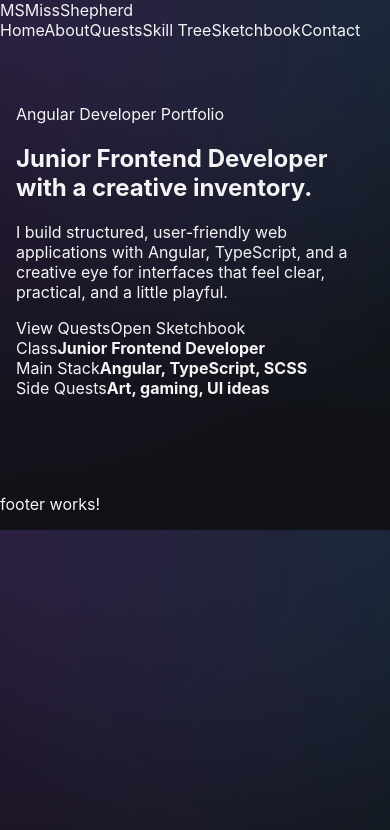
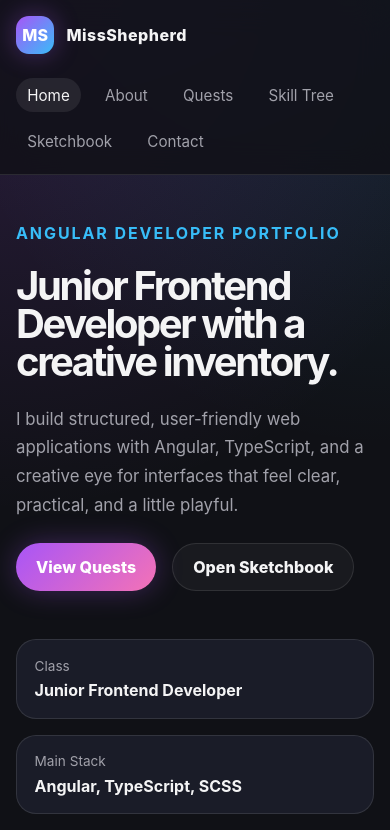
Before and after one commit to MissShepherd/missshepherd-portfolio, an Angular app: page / in a window 390 px wide. Shown: the top 830 px of the page. Built offline with nearby package versions, Linux system fonts and the light colour scheme.

Commit message:
feat: add header and home page styles for layout and responsiveness

```diff
--- a/src/app/components/header/header.scss
+++ b/src/app/components/header/header.scss
@@ -0,0 +1,66 @@
+.site-header {
+  position: sticky;
+  top: 0;
+  z-index: 10;
+  display: flex;
+  align-items: center;
+  justify-content: space-between;
+  gap: 1.5rem;
+  padding: 1rem max(1rem, calc((100vw - 1120px) / 2));
+  background: rgba(16, 17, 22, 0.82);
+  backdrop-filter: blur(16px);
+  border-bottom: 1px solid var(--border);
+}
+
+.brand {
+  display: inline-flex;
+  align-items: center;
+  gap: 0.75rem;
+  font-weight: 800;
+}
+
+.brand-mark {
+  display: grid;
+  place-items: center;
+  width: 2.4rem;
+  height: 2.4rem;
+  border-radius: 0.8rem;
+  background: linear-gradient(135deg, var(--accent), var(--accent-2));
+  color: white;
+  box-shadow: 0 0 24px rgba(168, 85, 247, 0.35);
+}
+
+.brand-text {
+  letter-spacing: 0.03em;
+}
+
+.nav-links {
+  display: flex;
+  align-items: center;
+  gap: 0.8rem;
+  color: var(--muted);
+  font-size: 0.95rem;
+}
+
+.nav-links a {
+  padding: 0.45rem 0.7rem;
+  border-radius: 999px;
+  transition: 180ms ease;
+}
+
+.nav-links a:hover,
+.nav-links a.active {
+  color: var(--text);
+  background: rgba(255, 255, 255, 0.08);
+}
+
+@media (max-width: 760px) {
+  .site-header {
+    align-items: flex-start;
+    flex-direction: column;
+  }
+
+  .nav-links {
+    flex-wrap: wrap;
+  }
+}
--- a/src/app/pages/home/home.scss
+++ b/src/app/pages/home/home.scss
@@ -0,0 +1,96 @@
+.hero {
+  min-height: calc(100vh - 10rem);
+  display: grid;
+  align-content: center;
+  gap: 1.5rem;
+}
+
+.eyebrow {
+  margin: 0;
+  color: var(--accent-2);
+  font-weight: 700;
+  letter-spacing: 0.12em;
+  text-transform: uppercase;
+}
+
+h1 {
+  max-width: 850px;
+  margin: 0;
+  font-size: clamp(2.5rem, 7vw, 5.8rem);
+  line-height: 0.95;
+  letter-spacing: -0.06em;
+}
+
+.hero-text {
+  max-width: 680px;
+  margin: 0;
+  color: var(--muted);
+  font-size: clamp(1.05rem, 2vw, 1.3rem);
+  line-height: 1.7;
+}
+
+.hero-actions {
+  display: flex;
+  flex-wrap: wrap;
+  gap: 1rem;
+}
+
+.primary-button,
+.secondary-button {
+  display: inline-flex;
+  align-items: center;
+  justify-content: center;
+  min-height: 3rem;
+  padding: 0 1.25rem;
+  border-radius: 999px;
+  font-weight: 800;
+  transition: 180ms ease;
+}
+
+.primary-button {
+  background: linear-gradient(135deg, var(--accent), var(--accent-3));
+  color: white;
+  box-shadow: 0 0 28px rgba(168, 85, 247, 0.3);
+}
+
+.secondary-button {
+  border: 1px solid var(--border);
+  color: var(--text);
+  background: rgba(255, 255, 255, 0.04);
+}
+
+.primary-button:hover,
+.secondary-button:hover {
+  transform: translateY(-2px);
+}
+
+.player-card {
+  display: grid;
+  grid-template-columns: repeat(3, minmax(0, 1fr));
+  gap: 1rem;
+  margin-top: 1.5rem;
+}
+
+.player-card div {
+  padding: 1.1rem;
+  border: 1px solid var(--border);
+  border-radius: var(--radius);
+  background: rgba(31, 34, 48, 0.72);
+}
+
+.label {
+  display: block;
+  margin-bottom: 0.4rem;
+  color: var(--muted);
+  font-size: 0.85rem;
+}
+
+strong {
+  font-size: 1rem;
+}
+
+@media (max-width: 760px) {
+  .player-card {
+    grid-template-columns: 1fr;
+  }
+}
```
